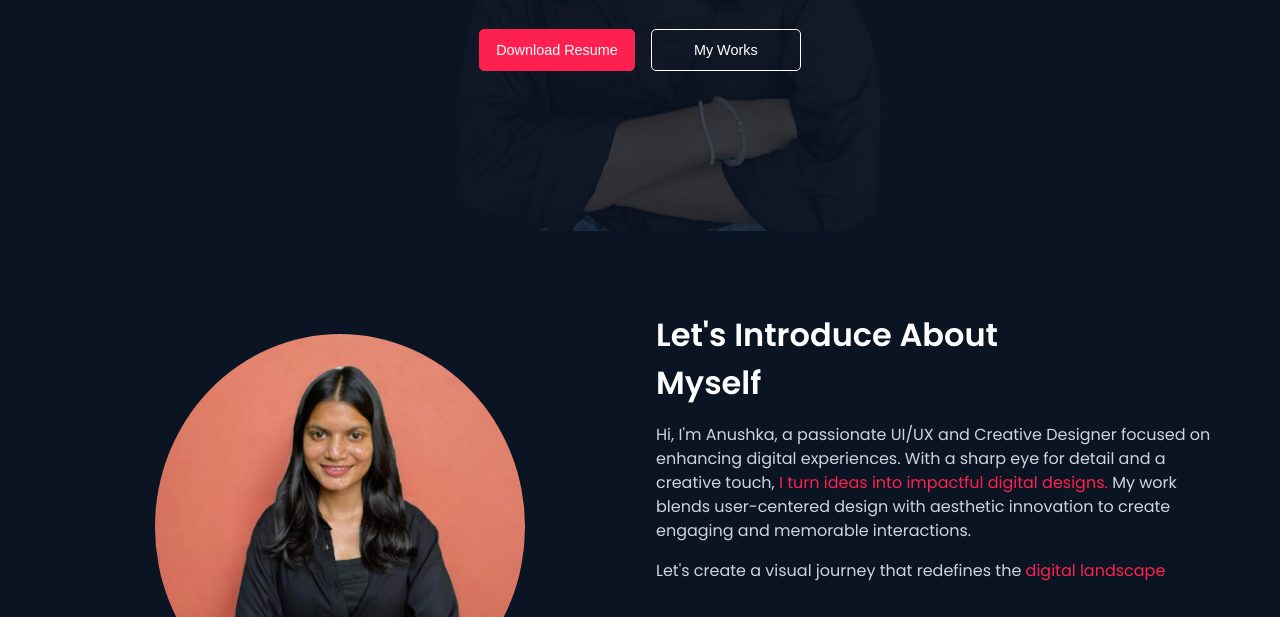
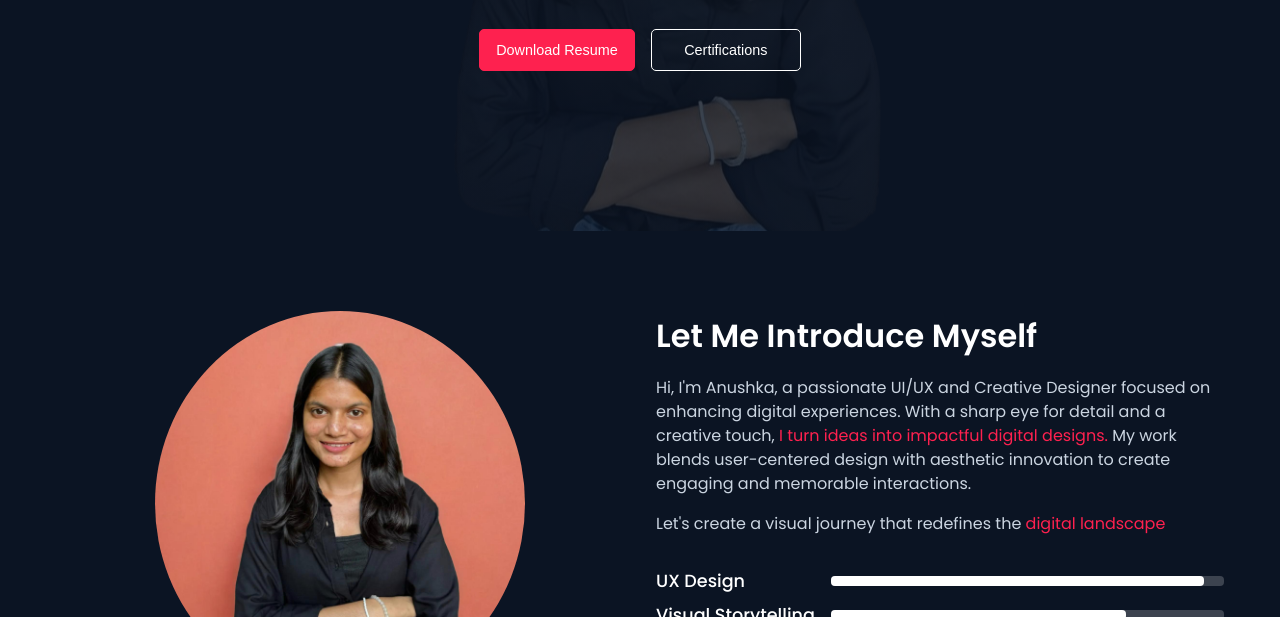
Before and after one commit to anushkapatil2411/Personal-Portfolio, a plain HTML site: page index.html in a window 1280 px wide. Shown: the part 483-1100 px from the top of the page. Drawn offline with nearby package versions, Linux system fonts and the light colour scheme.

Commit message:
Update index.html

```diff
--- a/index.html
+++ b/index.html
@@ -41,7 +41,7 @@
         </p>
         <div class="header__btns">
           <button class="btn btn__primary" id="download-cv">Download Resume</button>
-          <button class="btn btn__secondary"><a href="#projects">My Works</a></button>
+          <button class="btn btn__secondary"><a href="#">Certifications</a></button>
         </div>
       </div>
     </header>
@@ -53,7 +53,7 @@
         <img src="assets/anushka pink.jpeg" alt="about" />
       </div>
       <div class="about__content">
-        <h4>Let's Introduce About Myself</h4>
+        <h4>Let Me Introduce Myself</h4>
         <p class="section__description">
          Hi, I'm Anushka, a passionate UI/UX and Creative Designer focused on enhancing digital experiences.
          With a sharp eye for detail and a creative touch,<span> I turn ideas into impactful digital designs.</span>
```
